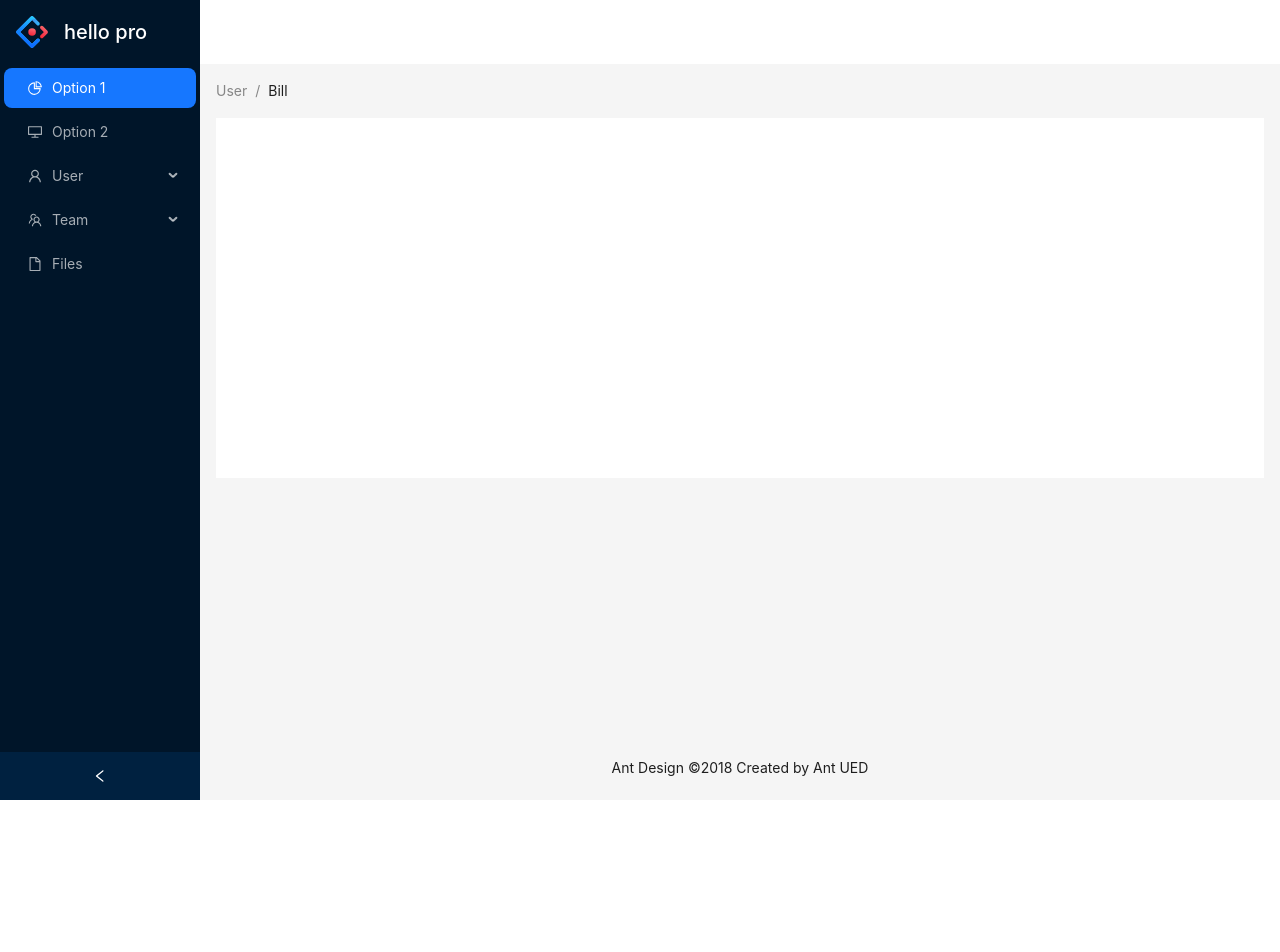
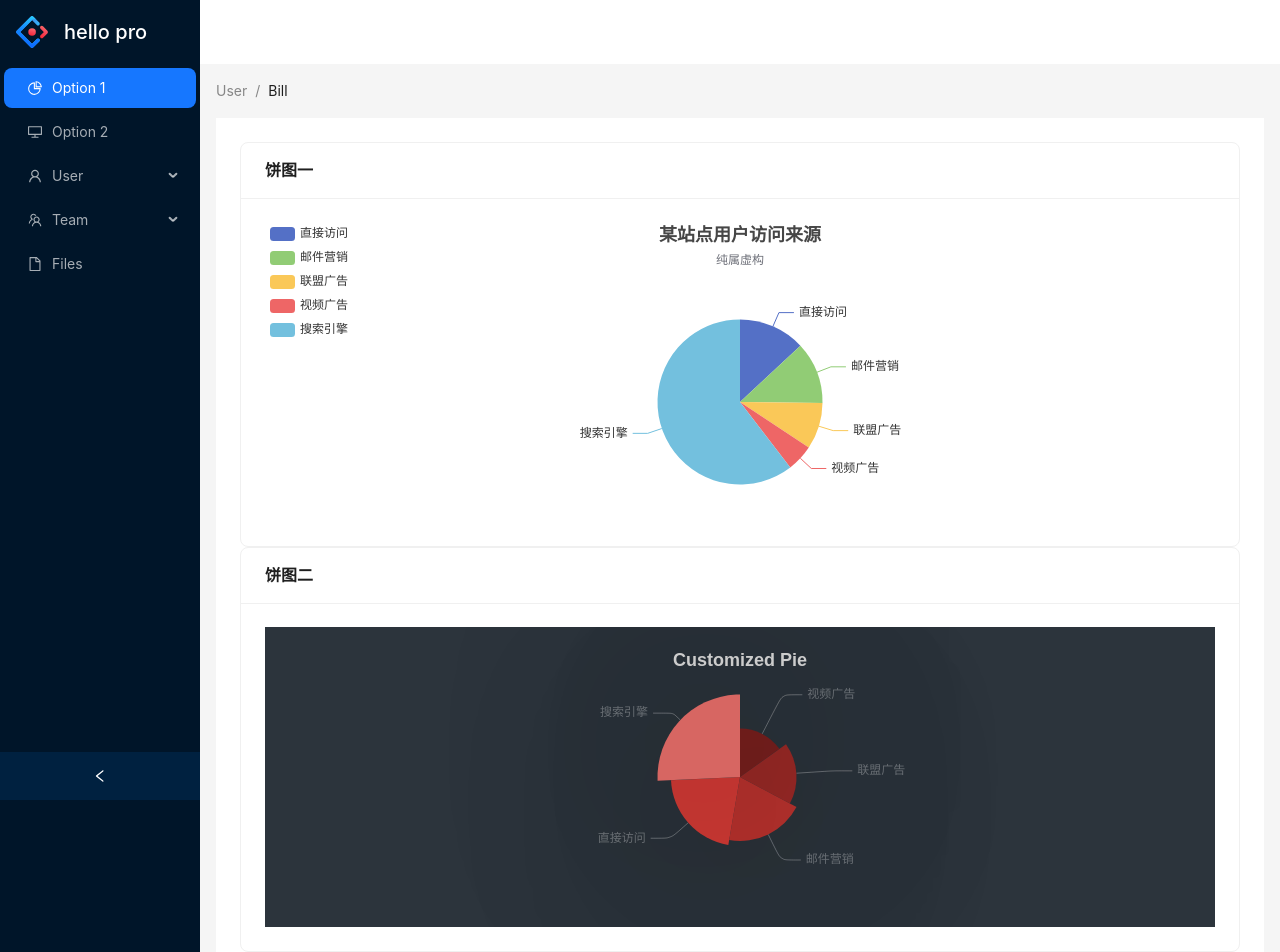
Before and after one commit to feihua/antd-admin, a React (Create React App) app: page /pie in a window 1280 px wide. Shown: the top 952 px of the page. Before the commit the page ends 800 px from the top, so only its background shows below. Built offline with nearby package versions, Linux system fonts and the light colour scheme.

Commit message:
echarts-for-react

```diff
--- a/package.json
+++ b/package.json
@@ -13,6 +13,8 @@
     "@types/react-dom": "^18.0.10",
     "antd": "^5.1.2",
     "craco-less": "^2.0.0",
+    "echarts": "^5.3.0",
+    "echarts-for-react": "^3.0.2",
     "react": "^18.2.0",
     "react-dom": "^18.2.0",
     "react-router-dom": "^6.6.1",
--- /dev/null
+++ b/src/pages/charts/bar.tsx
@@ -0,0 +1,61 @@
+import React, {Component} from 'react'
+import {Button, Card} from 'antd'
+import ReactEcharts from 'echarts-for-react'
+/*
+后台管理的柱状图路由组件
+*/
+export default class Bar extends Component {
+
+    state = {
+        sales: [5, 20, 36, 10, 10, 20],
+        inventorys: [15, 30, 46, 20, 20, 40]
+    };
+
+    getOption = () => {
+        const {sales, inventorys} = this.state
+        return {
+            title: {
+                text: 'ECharts 入门示例'
+            },
+            tooltip: {},
+            legend: {
+                data: ['销量', '库存']
+            },
+            xAxis: {
+                data: ["衬衫", "羊毛衫", "雪纺衫", "裤子", "高跟鞋", "袜子"]
+            },
+            yAxis: {},
+            series: [{
+                name: '销量',
+                type: 'bar',
+                data: sales
+            }, {
+                name: '库存',
+                type: 'bar',
+                data: inventorys
+            }]
+        }
+    };
+
+    update = () => {
+        const sales = this.state.sales.map(sale => sale + 1)
+        const inventorys = this.state.inventorys.map(inventory => inventory - 1)
+        this.setState({
+            sales,
+            inventorys
+        })
+    };
+
+    render() {
+        return (
+            <div>
+                <Card>
+                    <Button type='primary' onClick={this.update}>更新</Button>
+                </Card>
+                <Card title='柱状图一'>
+                    <ReactEcharts option={this.getOption()} style={{height: 300}}/>
+                </Card>
+            </div>
+        )
+    }
+}
--- /dev/null
+++ b/src/pages/charts/line.tsx
@@ -0,0 +1,81 @@
+import React, {Component} from 'react'
+import {Button, Card} from 'antd'
+import ReactEcharts from 'echarts-for-react'
+/*
+后台管理的折线图路由组件
+ */
+export default class Line extends Component {
+
+    state = {
+        sales: [5, 20, 36, 10, 10, 20],
+        inventorys: [15, 30, 46, 20, 20, 40]
+    };
+
+    getOption = () => {
+        const {sales, inventorys} = this.state
+        return {
+            title: {
+                text: 'ECharts 入门示例'
+            },
+            tooltip: {},
+            legend: {
+                data: ['销量', '库存']
+            },
+            xAxis: {
+                data: ["衬衫", "羊毛衫", "雪纺衫", "裤子", "高跟鞋", "袜子"]
+            },
+            yAxis: {},
+            series: [{
+                name: '销量',
+                type: 'line',
+                data: sales
+            }, {
+                name: '库存',
+                type: 'line',
+                data: inventorys
+            }]
+        }
+    };
+
+    getOption2 = () => {
+        return {
+            xAxis: {
+                type: 'category',
+                boundaryGap: false,
+                data: ['Mon', 'Tue', 'Wed', 'Thu', 'Fri', 'Sat', 'Sun']
+            },
+            yAxis: {
+                type: 'value'
+            }, series: [{
+                data: [820, 932, 901, 934, 1290, 1330, 1320],
+                type: 'line',
+                areaStyle: {}
+            }]
+        };
+    };
+
+    update = () => {
+        const sales = this.state.sales.map(sale => sale + 1)
+        const inventorys = this.state.inventorys.map(inventory => inventory - 1)
+        this.setState({
+            sales,
+            inventorys
+        })
+    };
+
+    render() {
+        return (
+            <div>
+                <Card>
+                    <Button type='primary' onClick={this.update}>更新</Button>
+                </Card>
+                <Card title='折线图一'>
+                    <ReactEcharts option={this.getOption()} style={{height: 300}}/>
+                </Card>
+                <Card title='折线图二'>
+                    <ReactEcharts option={this.getOption2()} style={{height: 300}}/>
+                </Card>
+            </div>
+        )
+    }
+}
--- /dev/null
+++ b/src/pages/charts/pie.tsx
@@ -0,0 +1,134 @@
+import React, {Component} from 'react'
+import {Card} from 'antd'
+import ReactEcharts from 'echarts-for-react'
+/*
+后台管理的饼图路由组件
+*/
+export default class Pie extends Component {
+
+    getOption = () => {
+        return {
+            title: {
+                text: '某站点用户访问来源',
+                subtext: '纯属虚构',
+                x: 'center'
+            },
+            tooltip: {
+                trigger: 'item',
+                formatter: "{a} <br/>{b} : {c} ({d}%)"
+            },
+            legend: {
+                orient: 'vertical',
+                left: 'left',
+                data: ['直接访问', '邮件营销', '联盟广告', '视频广告', '搜索引擎']
+            },
+            series: [
+                {
+                    name: '访问来源',
+                    type: 'pie',
+                    radius: '55%',
+                    center: ['50%', '60%'],
+                    data: [
+                        {value: 335, name: '直接访问'},
+                        {value: 310, name: '邮件营销'},
+                        {value: 234, name: '联盟广告'},
+                        {value: 135, name: '视频广告'},
+                        {value: 1548, name: '搜索引擎'}
+                    ],
+                    itemStyle: {
+                        emphasis: {
+                            shadowBlur: 10,
+                            shadowOffsetX: 0,
+                            shadowColor: 'rgba(0, 0, 0, 0.5)'
+                        }
+                    }
+                }
+            ]
+        };
+    };
+
+    getOption2 = () => {
+        return {
+            backgroundColor: '#2c343c',
+            title: {
+                text: 'Customized Pie',
+                left: 'center',
+                top: 20,
+                textStyle: {
+                    color: '#ccc'
+                }
+            },
+            tooltip: {
+                trigger: 'item',
+                formatter: "{a} <br/>{b} : {c} ({d}%)"
+            },
+            visualMap: {
+                show: false,
+                min: 80,
+                max: 600,
+                inRange: {
+                    colorLightness: [0, 1]
+                }
+            },
+            series: [
+                {
+                    name: '访问来源',
+                    type: 'pie', radius: '55%',
+                    center: ['50%', '50%'],
+                    data: [
+                        {value: 335, name: '直接访问'},
+                        {value: 310, name: '邮件营销'},
+                        {value: 274, name: '联盟广告'},
+                        {value: 235, name: '视频广告'},
+                        {value: 400, name: '搜索引擎'}
+                    ].sort(function (a, b) {
+                        return a.value - b.value;
+                    }),
+                    roseType: 'radius',
+                    label: {
+                        normal: {
+                            textStyle: {
+                                color: 'rgba(255, 255, 255, 0.3)'
+                            }
+                        }
+                    },
+                    labelLine: {
+                        normal: {
+                            lineStyle: {
+                                color: 'rgba(255, 255, 255, 0.3)'
+                            },
+                            smooth: 0.2,
+                            length: 10,
+                            length2: 20
+                        }
+                    },
+                    itemStyle: {
+                        normal: {
+                            color: '#c23531',
+                            shadowBlur: 200,
+                            shadowColor: 'rgba(0, 0, 0, 0.5)'
+                        }
+                    },
+                    animationType: 'scale',
+                    animationEasing: 'elasticOut',
+                    animationDelay: function () {
+                        return Math.random() * 200;
+                    }
+                }
+            ]
+        };
+    };
+
+    render() {
+        return (
+            <div>
+                <Card title='饼图一'>
+                    <ReactEcharts option={this.getOption()} style={{height: 300}}/>
+                </Card>
+                <Card title='饼图二'>
+                    <ReactEcharts option={this.getOption2()} style={{height: 300}}/>
+                </Card>
+            </div>
+        )
+    }
+}
```
Also changed, not shown: src/router/index.tsx (+15 -0 lines), 2 other files (tests, documents, lock files or other folders).
